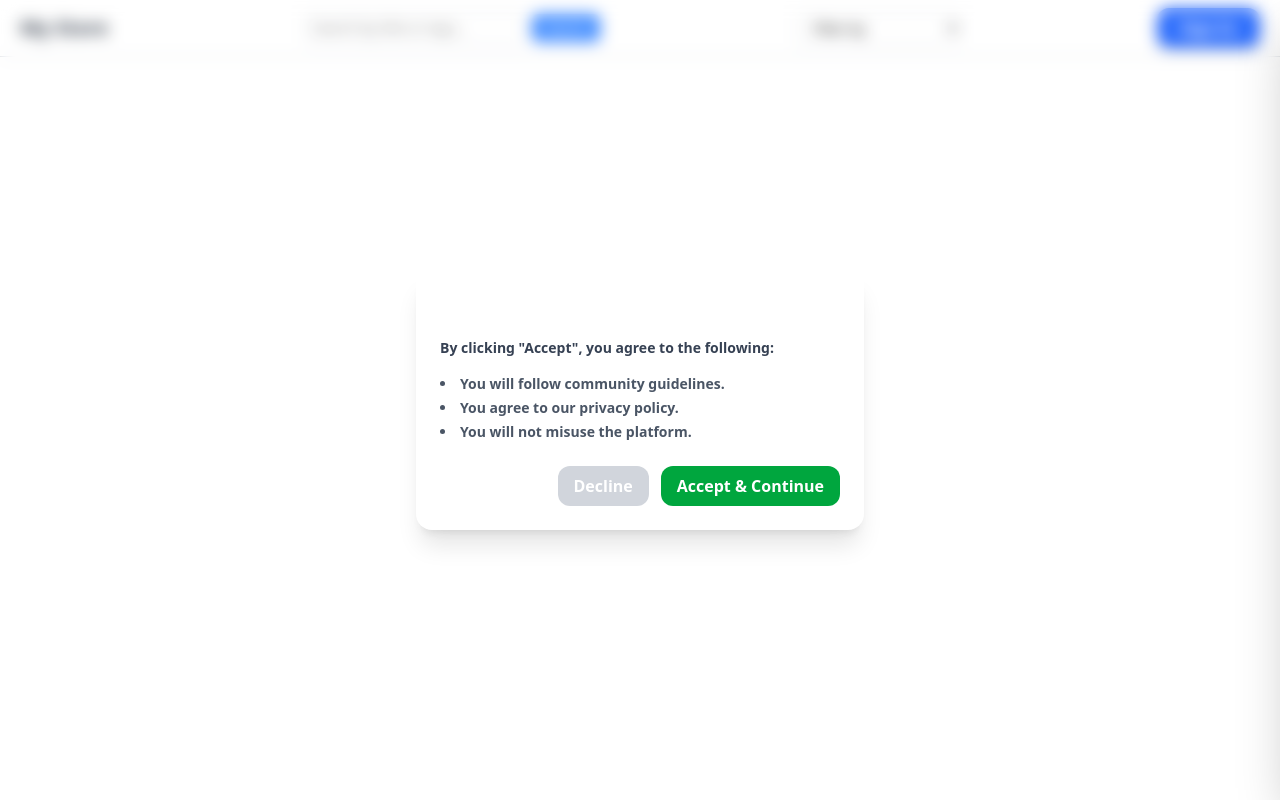
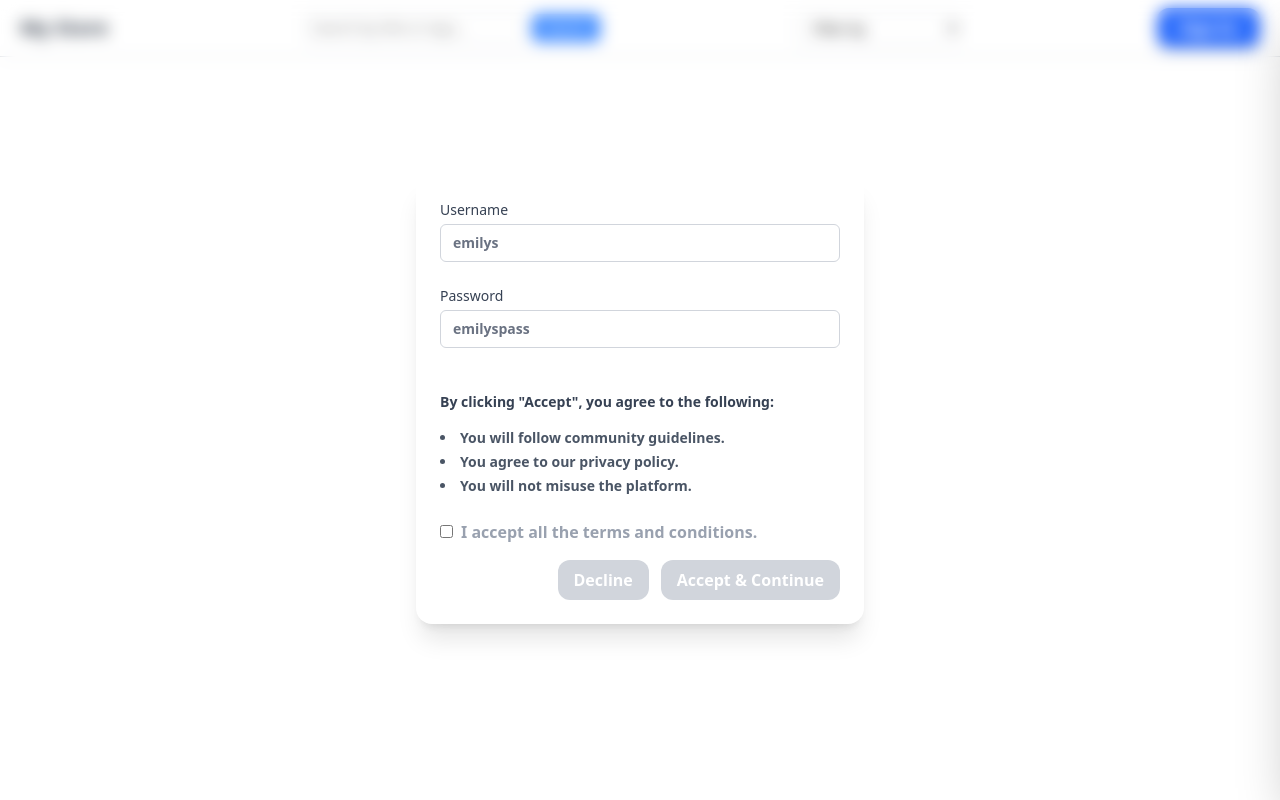
Before and after one commit to Ashutosh-IB636/Assignment, a React (Vite) app: page /cart in a window 1280 px wide. Both pictures are taken after a click on the button "Sign In". Built offline with nearby package versions, Linux system fonts and the light colour scheme.

Commit message:
Signin form & T&c updated

```diff
--- a/src/Pages/Product.jsx
+++ b/src/Pages/Product.jsx
@@ -1,10 +1,11 @@
 import React, { useEffect, useState, useRef, useContext } from "react";
 import { useNavigate, useParams } from "react-router-dom";
 import Card from "../components/Card";
-import { Pencil, Trash2 } from "lucide-react";
+import { CircleMinus, CirclePlus, Pencil, Trash2 } from "lucide-react";
 import Button from "../components/Button";
 import { useCartContext } from "../contexts/useCartContext";
 import { useUserContext } from "../contexts/useUserContext";
+import Rating from "../components/Rating";
 
 function Product() {
   const { id } = useParams();
@@ -20,7 +21,6 @@ function Product() {
   const relatedProductsRef = useRef(null);
   const [count, setCount] = useState(0);
   const { cartProducts, setCartProducts } = useContext(useCartContext);
-  const { user } = useContext(useUserContext);
   const navigate = useNavigate();
   const [editingIndex, setEditingIndex] = useState(null);
 
@@ -30,7 +30,7 @@ function Product() {
 
   const handleAddToCart = () => {
     if (count > 0) {
-      setCartProducts((prev) => [...prev, { product, quantity: count }]);
+      setCartProducts((prev) => [...prev, { productId: product.id, quantity: count }]);
     }
   };
 
@@ -105,7 +105,7 @@ function Product() {
     setEditingIndex(index);
 
     // Scroll smoothly to the form
-    formRef.current?.scrollIntoView({ behavior: "smooth" });
+    formRef.current?.scrollIntoView({ behavior: "smooth", block: "nearest" });
   };
 
   const handleDeleteReview = (index) =>
@@ -153,16 +153,16 @@ function Product() {
             <div className="flex items-center gap-2">
               <button
                 onClick={decrementCount}
-                className="px-3 py-1 rounded-full bg-gray-200 text-lg hover:bg-gray-300"
+                className="px-3 py-1 rounded-full cursor-pointer"
               >
-                -
+                <CircleMinus />
               </button>
               <span className="text-xl">{count}</span>
               <button
                 onClick={incrementCount}
-                className="px-3 py-1 rounded-full bg-gray-200 text-lg hover:bg-gray-300"
+                className="px-3 py-1 rounded-full cursor-pointer"
               >
-                +
+                <CirclePlus />
               </button>
             </div>
           </div>
@@ -186,10 +186,8 @@ function Product() {
                     {new Date(review.date).toLocaleDateString()}
                   </p>
                 </div>
+                <Rating rating={review.rating} />
                 <div className="flex flex-col items-end">
-                  <span className="text-sm font-medium">
-                    Rating: {review.rating} / 5
-                  </span>
                   <div className="flex gap-2">
                     <button
                       onClick={() => handleEditReview(idx)}
@@ -253,11 +251,10 @@ function Product() {
             />
             <button
               type="submit"
-              className={`${
-                editingIndex !== null
-                  ? "bg-green-500 hover:bg-green-600"
-                  : "bg-blue-500 hover:bg-blue-600"
-              } text-white px-4 py-2 rounded-md`}
+              className={`${editingIndex !== null
+                ? "bg-green-500 hover:bg-green-600"
+                : "bg-blue-500 hover:bg-blue-600"
+                } text-white px-4 py-2 rounded-md`}
             >
               {editingIndex !== null ? "Update Review" : "Submit Review"}
             </button>
--- a/src/components/Button.jsx
+++ b/src/components/Button.jsx
@@ -1,7 +1,7 @@
 
 function Button ({title, onclick}) {
     return (
-        <button onClick={onclick} className="text-black bg-blue-600 font-semibold rounded-lg shadow-md hover:bg-blue-400 px-6 py-2 hover:cursor-pointer">{title}</button>
+        <button onClick={onclick} className="text-white bg-blue-600 font-semibold rounded-lg shadow-md hover:bg-blue-400 px-6 py-2 hover:cursor-pointer">{title}</button>
     )
 }
 
--- a/src/components/Navbar.jsx
+++ b/src/components/Navbar.jsx
@@ -13,6 +13,7 @@ function Navbar({ onSearch, onFilter }) {
   const navigate = useNavigate();
   const { user } = useContext(useUserContext);
   const [isCartOpen, setIsCartOpen] = useState(false);
+  const [displayCart, setDisplayCart] = useState(false);
 
   const handleSearch = (e) => {
     e.preventDefault();
@@ -27,8 +28,7 @@ function Navbar({ onSearch, onFilter }) {
   };
 
   const handleCart = () => {
-    console.log("Inside handlecart");
-    navigate("/cart");
+    setDisplayCart(true);
   };
 
   return (
@@ -70,7 +70,7 @@ function Navbar({ onSearch, onFilter }) {
             <button onClick={() => setIsCartOpen(true)}>
               <ShoppingCart onClick={handleCart} />
             </button>
-            <Cart isOpen={isCartOpen} onClose={() => setIsCartOpen(false)} />
+            {displayCart && <Cart isOpen={isCartOpen} onClose={() => setIsCartOpen(false)} />}
           </div>
         ) : (
           <Signin />
--- a/src/components/Rating.jsx
+++ b/src/components/Rating.jsx
@@ -7,7 +7,7 @@ const Rating = ({ rating }) => {
     return (
         <div>
             {Array.from({ length: totalStars }, (_, index) => {
-                if (index < Math.round(rating)) {
+                if (index < Math.floor(rating)) {
                     return <FontAwesomeIcon key={index} icon={faStar} color="gold" />;
                 } else if (index < rating) {
                     return <FontAwesomeIcon key={index} icon={faStarHalfAlt} color="gold" />;
--- a/src/components/Signin.jsx
+++ b/src/components/Signin.jsx
@@ -4,6 +4,9 @@ import { useUserContext } from '../contexts/useUserContext';
 const Signin = () => {
   const [showModal, setShowModal] = useState(false);
   const { setUser } = useContext(useUserContext);
+  const [userName, setUserName] = useState('');
+  const [userPassword, setuserPassword] = useState('');
+  const [accepted, setAccepted] = useState(false);
 
   const handleSignIn = async () => {
     try {
@@ -13,13 +16,15 @@ const Signin = () => {
           "Content-Type": "application/json",
         },
         body: JSON.stringify({
-          username: "emilys",
-          password: "emilyspass",
+          username: userName,
+          password: userPassword,
           expiresInMins: 30,
         }),
       });
       const data = await res.json();
-      setUser(data);
+      if(res.status===200){
+        setUser(data);
+      }
       console.log(data);
       return data;
     } catch (error) {
@@ -47,8 +52,36 @@ const Signin = () => {
       </button>
 
       {showModal && (
-        <div className="fixed inset-0 backdrop-blur-sm bg-white/10 flex items-center justify-center z-50">
+        <div className="fixed inset-0 backdrop-blur-sm bg-white/10 flex items-center justify-center z-50 flex flex-col">
+
           <div className="bg-white rounded-2xl shadow-xl w-11/12 max-w-md p-6">
+            <form className="space-y-6 bg-white" action="#" method="POST">
+              <div>
+                <label for="email" className="block text-sm font-medium text-gray-700">
+                  Username
+                </label>
+                <div class="mt-1">
+                  <input id="email" name="email" type="email" autocomplete="email" required
+                    className="appearance-none rounded-md relative block w-full px-3 py-2 border border-gray-300 placeholder-gray-500 text-gray-900 focus:outline-none focus:ring-indigo-500 focus:border-indigo-500 focus:z-10 sm:text-sm"
+                    placeholder="emilys"
+                    value={userName}
+                    onChange={(e) => setUserName(e.target.value)} />
+                </div>
+              </div>
+
+              <div>
+                <label for="password" className="block text-sm font-medium text-gray-700">
+                  Password
+                </label>
+                <div class="mt-1">
+                  <input id="password" name="password" type="password" autocomplete="current-password" required
+                    className="appearance-none rounded-md relative block w-full px-3 py-2 border border-gray-300 placeholder-gray-500 text-gray-900 focus:outline-none focus:ring-indigo-500 focus:border-indigo-500 focus:z-10 sm:text-sm"
+                    placeholder="emilyspass"
+                    value={userPassword}
+                    onChange={(e) => setuserPassword(e.target.value)} />
+                </div>
+              </div>
+            </form>
             <h2 className="text-xl font-semibold mb-4 text-center">Terms & Conditions</h2>
             <p className="text-gray-700 text-sm mb-4">
               By clicking "Accept", you agree to the following:
@@ -58,16 +91,18 @@ const Signin = () => {
               <li>You agree to our privacy policy.</li>
               <li>You will not misuse the platform.</li>
             </ul>
-            <div className="flex justify-end gap-3">
+            <input type="checkbox" onClick={() => setAccepted(true)} className=''/>
+            <p className='text-gray-400 inline pl-2 hover:font-semibold'>I accept all the terms and conditions.</p>
+            <div className="flex justify-end gap-3 pt-4">
               <button
                 onClick={() => setShowModal(false)}
-                className="px-4 py-2 bg-gray-300 rounded-xl hover:bg-gray-400 transition"
+                className="px-4 py-2 bg-gray-300 rounded-xl hover:bg-red-400 transition"
               >
                 Decline
               </button>
               <button
                 onClick={handleAccept}
-                className="px-4 py-2 bg-green-600 text-white rounded-xl hover:bg-green-700 transition"
+                className={`px-4 py-2 ${!accepted ? 'bg-gray-300' : 'bg-green-500 hover:cursor-pointer'} text-white rounded-xl transition`}
               >
                 Accept & Continue
               </button>
```
Also changed, not shown: src/components/Cart.jsx (+27 -25 lines).
